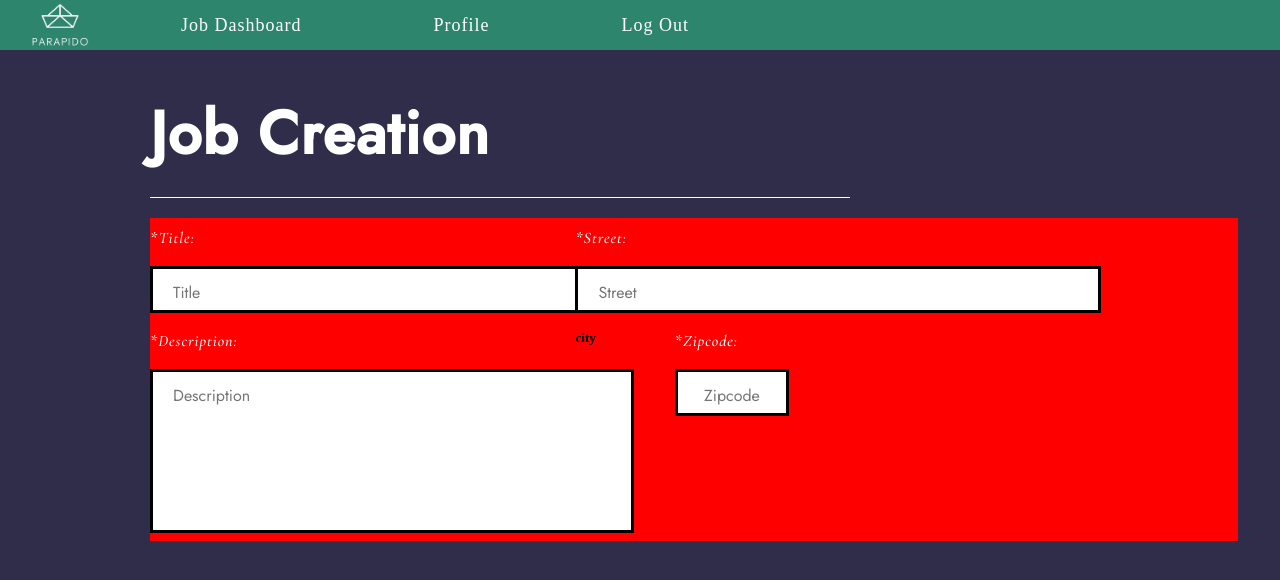
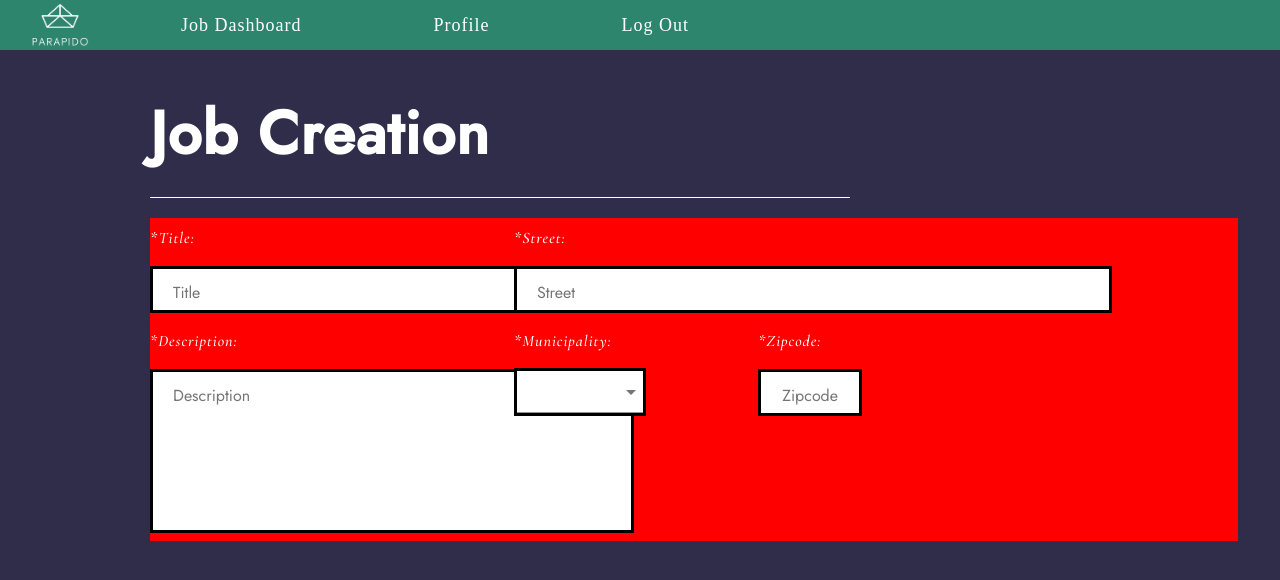
Before and after one commit to Mariie97/Capstone-QWERTY-Dev-Solutions-Team, a React (Create React App) app in the folder parapido-gui/: page /jobcreation in a window 1280 px wide. Shown: the top 580 px of the page. Built offline with nearby package versions, Linux system fonts and the light colour scheme.

Commit message:
set up the layout for the dropdown and fixed styling

```diff
--- a/parapido-gui/src/Components/JobCreation.js
+++ b/parapido-gui/src/Components/JobCreation.js
@@ -1,5 +1,6 @@
 import React, { Component } from 'react';
 import "../Layouts/JobCreation.css";
+import MunicipalitiesDropdown from "./MunicipalitiesDropdown.js"
 
 export class JobCreation extends Component {
 
@@ -22,9 +23,12 @@ export class JobCreation extends Component {
                     </div>
                     <div className="selected">
                         <label className="label-job-creation"> *Street: </label>
-                        <input className="input-1-job-creation" type="text" id="street" name="street" placeholder="Street"></input>
+                        <input className="input-1-job-creation" style={{ width:"160%" }} type="text" id="street" name="street" placeholder="Street"></input>
                         <div className="mini-flex-box-job-creation">
-                            <h5> city </h5>
+                            <div>
+                            <label className="label-job-creation"> *Municipality: </label>
+                            <MunicipalitiesDropdown />
+                            </div>
                             <div>
                                 <label className="label-job-creation"> *Zipcode: </label>
                                 <input className="input-3-job-creation" type="text" id="zipcode" name="zipcode" placeholder="Zipcode"></input>
--- /dev/null
+++ b/parapido-gui/src/Components/MunicipalitiesDropdown.js
@@ -0,0 +1,126 @@
+//Code from @Coralys Cortes
+
+import React, { Component } from 'react';
+// import "../Layouts/CitiesDropdown.css";
+import {InputLabel, MenuItem, Select} from "@material-ui/core";
+import StyledEngineProvider from '@material-ui/styles/StylesProvider';
+
+
+class CitiesDropdown extends Component {
+
+    // constructor(props) {
+    //     super(props);
+    //     this.state = {
+    //         city: '1'
+    //     };
+
+    //     this.handleOnchangeCity = this.handleOnchangeCity.bind(this);
+    // }
+
+    // handleOnchangeCity(event) {
+    //     this.setState({
+    //         city: event.target.value.toString()
+    //     });
+    //     this.props.onChange();
+    // }
+
+    render() {
+        // const { city } = this.state;
+
+        return (
+            <StyledEngineProvider injectFirst>
+            <div >
+                <InputLabel></InputLabel>
+                <Select
+                    // labelId="cities-dropdown-label"
+                    // id={"cities-dropdown"}
+                    // value={city}
+                    // onChange={this.handleOnchangeCity}
+                    className="job-creation-dropdown"
+                >
+                    <MenuItem value={1}>Adjuntas</MenuItem>
+                    <MenuItem value={2}>Aguada</MenuItem>
+                    <MenuItem value={3}>Aguadilla</MenuItem>
+                    <MenuItem value={4}>Aguas Buenas</MenuItem>
+                    <MenuItem value={5}>Aibonito</MenuItem>
+                    <MenuItem value={6}>Arecibo</MenuItem>
+                    <MenuItem value={7}>Arroyo</MenuItem>
+                    <MenuItem value={8}>Añasco</MenuItem>
+                    <MenuItem value={9}>Barceloneta</MenuItem>
+                    <MenuItem value={10}>Barranquitas</MenuItem>
+                    <MenuItem value={11}>Bayamón</MenuItem>
+                    <MenuItem value={12}>Cabo Rojo</MenuItem>
+                    <MenuItem value={13}>Caguas</MenuItem>
+                    <MenuItem value={14}>Camuy</MenuItem>
+                    <MenuItem value={15}>Canóvanas</MenuItem>
+                    <MenuItem value={16}>Carolina</MenuItem>
+                    <MenuItem value={17}>Cataño</MenuItem>
+                    <MenuItem value={18}>Cayey</MenuItem>
+                    <MenuItem value={19}>Ceiba</MenuItem>
+                    <MenuItem value={20}>Ciales</MenuItem>
+                    <MenuItem value={21}>Cidra</MenuItem>
+                    <MenuItem value={22}>Coamo</MenuItem>
+                    <MenuItem value={23}>Comerío</MenuItem>
+                    <MenuItem value={24}>Corozal</MenuItem>
+                    <MenuItem value={25}>Culebra</MenuItem>
+                    <MenuItem value={26}>Dorado</MenuItem>
+                    <MenuItem value={27}>Fajardo</MenuItem>
+                    <MenuItem value={28}>Florida</MenuItem>
+                    <MenuItem value={29}>Guayama</MenuItem>
+                    <MenuItem value={30}>Guayanilla</MenuItem>
+                    <MenuItem value={31}>Guaynabo</MenuItem>
+                    <MenuItem value={32}>Gurabo</MenuItem>
+                    <MenuItem value={33}>Guánica</MenuItem>
+                    <MenuItem value={34}>Hatillo</MenuItem>
+                    <MenuItem value={35}>Hormigueros</MenuItem>
+                    <MenuItem value={36}>Humacao</MenuItem>
+                    <MenuItem value={37}>Isabela</MenuItem>
+                    <MenuItem value={38}>Jayuya</MenuItem>
+                    <MenuItem value={39}>Juana Díaz</MenuItem>
+                    <MenuItem value={40}>Juncos</MenuItem>
+                    <MenuItem value={41}>Lajas</MenuItem>
+                    <MenuItem value={42}>Lares</MenuItem>
+                    <MenuItem value={43}>Las Marías</MenuItem>
+                    <MenuItem value={44}>Las Piedras</MenuItem>
+                    <MenuItem value={45}>Loiza</MenuItem>
+                    <MenuItem value={46}>Luquillo</MenuItem>
+                    <MenuItem value={47}>Manatí</MenuItem>
+                    <MenuItem value={48}>Maricao</MenuItem>
+                    <MenuItem value={49}>Maunabo</MenuItem>
+                    <MenuItem value={50}>Mayagüez</MenuItem>
+                    <MenuItem value={51}>Moca</MenuItem>
+                    <MenuItem value={52}>Morovis</MenuItem>
+                    <MenuItem value={53}>Naguabo</MenuItem>
+                    <MenuItem value={54}>Naranjito</MenuItem>
+                    <MenuItem value={55}>Orocovis</MenuItem>
+                    <MenuItem value={56}>Patillas</MenuItem>
+                    <MenuItem value={57}>Peñuelas</MenuItem>
+                    <MenuItem value={58}>Ponce</MenuItem>
+                    <MenuItem value={59}>Quebradillas</MenuItem>
+                    <MenuItem value={60}>Rincón</MenuItem>
+                    <MenuItem value={61}>Rio Grande</MenuItem>
+                    <MenuItem value={62}>Sabana Grande</MenuItem>
+                    <MenuItem value={63}>Salinas</MenuItem>
+                    <MenuItem value={64}>San Germán</MenuItem>
+                    <MenuItem value={65}>San Juan</MenuItem>
+                    <MenuItem value={66}>San Lorenzo</MenuItem>
+                    <MenuItem value={67}>San Sebastián</MenuItem>
+                    <MenuItem value={68}>Santa Isabel</MenuItem>
+                    <MenuItem value={69}>Toa Alta</MenuItem>
+                    <MenuItem value={70}>Toa Baja</MenuItem>
+                    <MenuItem value={71}>Trujillo Alto</MenuItem>
+                    <MenuItem value={72}>Utuado</MenuItem>
+                    <MenuItem value={73}>Vega Alta</MenuItem>
+                    <MenuItem value={74}>Vega Baja</MenuItem>
+                    <MenuItem value={75}>Vieques</MenuItem>
+                    <MenuItem value={76}>Villalba</MenuItem>
+                    <MenuItem value={77}>Yabucoa</MenuItem>
+                    <MenuItem value={78}>Yauco</MenuItem>
+                </Select>
+            </div>
+            </StyledEngineProvider>
+        )
+    }
+}
+
+export default CitiesDropdown;
--- a/parapido-gui/src/Layouts/JobCreation.css
+++ b/parapido-gui/src/Layouts/JobCreation.css
@@ -35,7 +35,7 @@
 
 .big-flexbox-for-2-flexbox-containers .selected {
 	position: relative;
-	right: 400px;
+	right: 350px;
 	top: px;
 	display: flex;
 	flex-direction: column;
@@ -124,10 +124,42 @@
 	font-size: 16px;
 	display: flex;
 	flex-direction: column;
-	width: 70%;
+	width: 80%;
 	text-align: center;
 }
 
 .input-3-job-creation:focus{
 		background-color: #FFEBCC;
 }
+
+.job-creation-dropdown{
+	width: 100%;
+	background-color: white;
+	box-sizing: border-box;
+	border: 3px solid black;
+	outline: none;
+	font-family: "Jost";
+	font-size: 16px;
+
+
+}
+
+.job-creation-dropdown:target{
+	background-color: #FFEBCC;
+}
+
+.MuiSelect-root{
+	padding-bottom: 0px;
+	padding-right: 0px;
+	width: 102px;
+	padding-top: 0px;
+	margin-bottom: 0px;
+	margin-right: 0px;
+	height: 42px;
+}
+
+.MuiInputBase-input{
+text-align: center;
+position: relative;
+top: 10px;
+}
```
